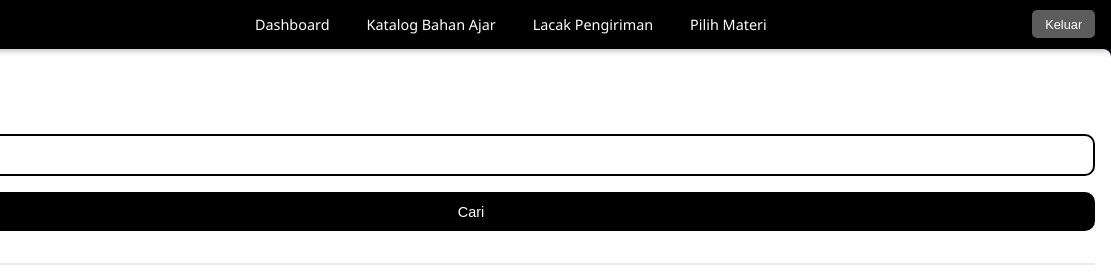
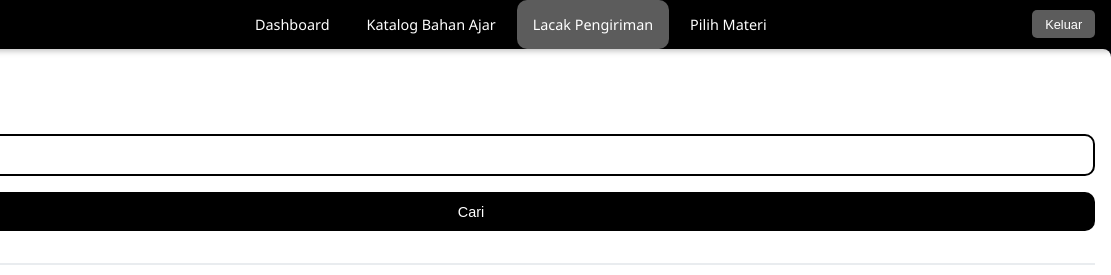
Before and after one commit to Katanabulan/CRISZAN-VBeta, a plain HTML site: page tracking.html in a window 1280 px wide. Shown: the top 275 px of the page, 169-1280 px from the left. Drawn offline with Linux system fonts and the light colour scheme.

Commit message:
Fix HTML structure and update active link

```diff
--- a/tracking.html
+++ b/tracking.html
@@ -16,7 +16,7 @@
         <ul class="nav-menu">
             <li><a href="dashboard.html" class="nav-link hover">Dashboard</a></li>
             <li><a href="stok.html" class="nav-link hover">Katalog Bahan Ajar</a></li>
-            <li><a href="tracking.html" class="nav-link hover">Lacak Pengiriman</a></li>
+            <li><a href="tracking.html" class="nav-link hover active">Lacak Pengiriman</a></li>
             <li class="dropdown">
                 <a href="pilihmateri.html" class="nav-link">Pilih Materi</a>
                 <div class="dropdown-content">
@@ -89,4 +89,5 @@
     <script src="js/data.js"></script>
     <script src="js/script.js"></script>
 </body>
+
 </html>
```
